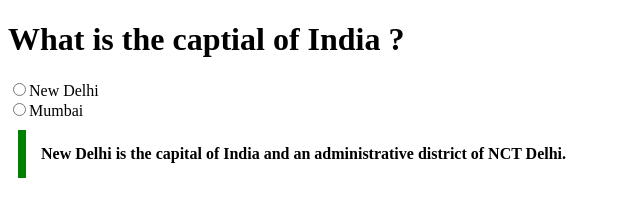
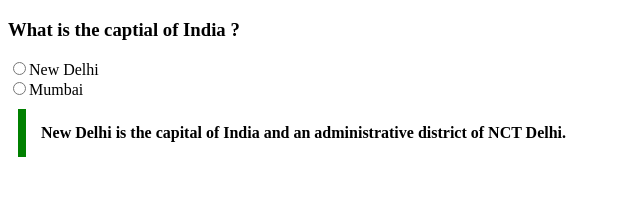
Before and after one commit to acciojob/trivia-sujeetyadav485, a website: page main.html in a window 1280 px wide. Shown: the whole page, without its empty margins (0-640 px from the left). Drawn offline with Linux system fonts and the light colour scheme.

Commit message:
solution

```diff
--- a/main.html
+++ b/main.html
@@ -8,7 +8,7 @@
 
 <body>
 	<!-- the entire body must be written by student -->
-	<h1>What is the captial of India ?</h1>
+	<h3>What is the captial of India ?</h3>
 	<input type="radio">New Delhi <br>
 	<input type="radio">Mumbai
 	<blockquote>New Delhi is the capital of India and an administrative district of NCT Delhi.</blockquote>
--- a/styles.css
+++ b/styles.css
@@ -5,3 +5,7 @@ blockquote
 {
     max-width: 600px; margin: 10px; padding: 15px; border-left: 8px solid green;background-color: #f8fffe"";font-weight: bold;
 }
+body input
+{
+font-weight: bold;
+}
```
